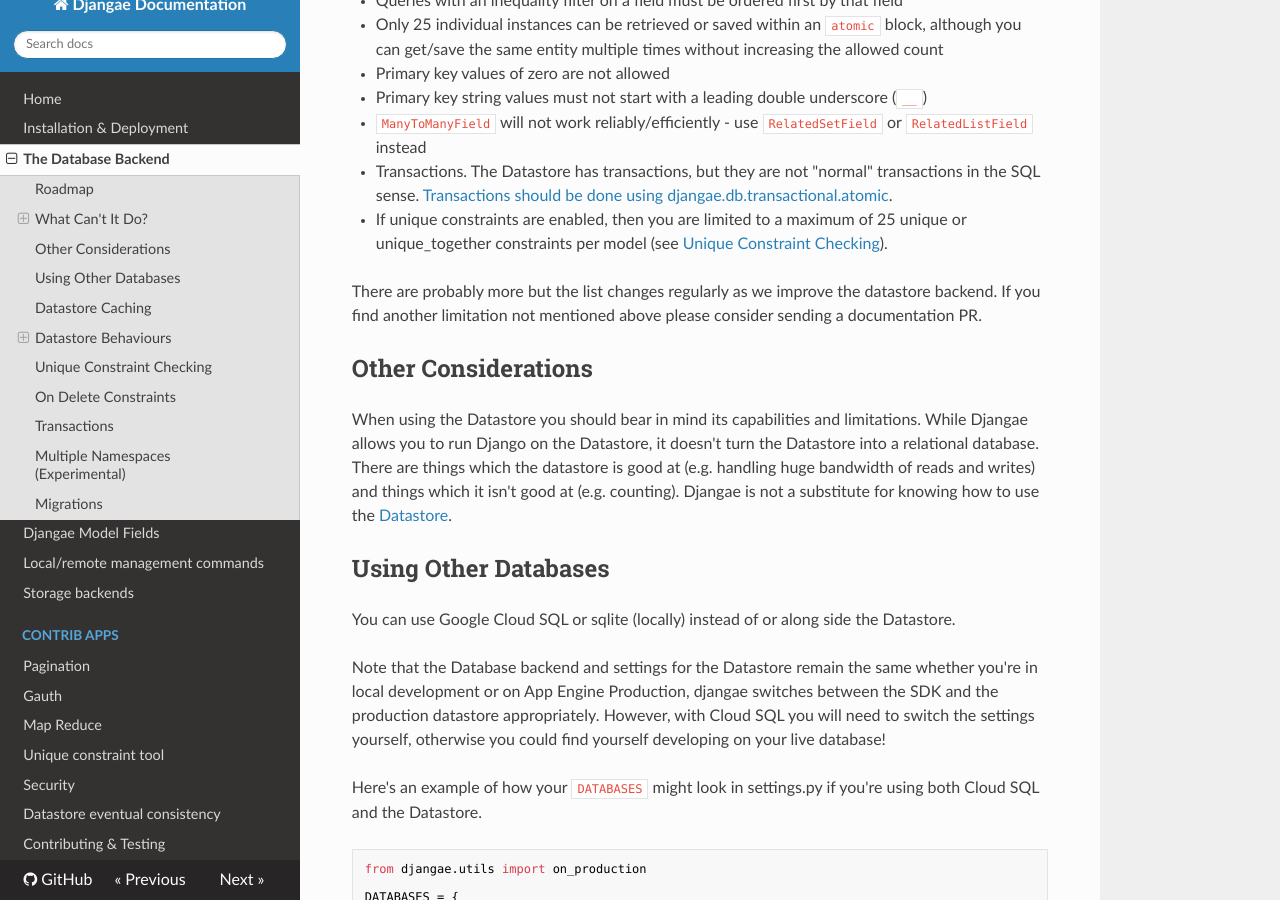
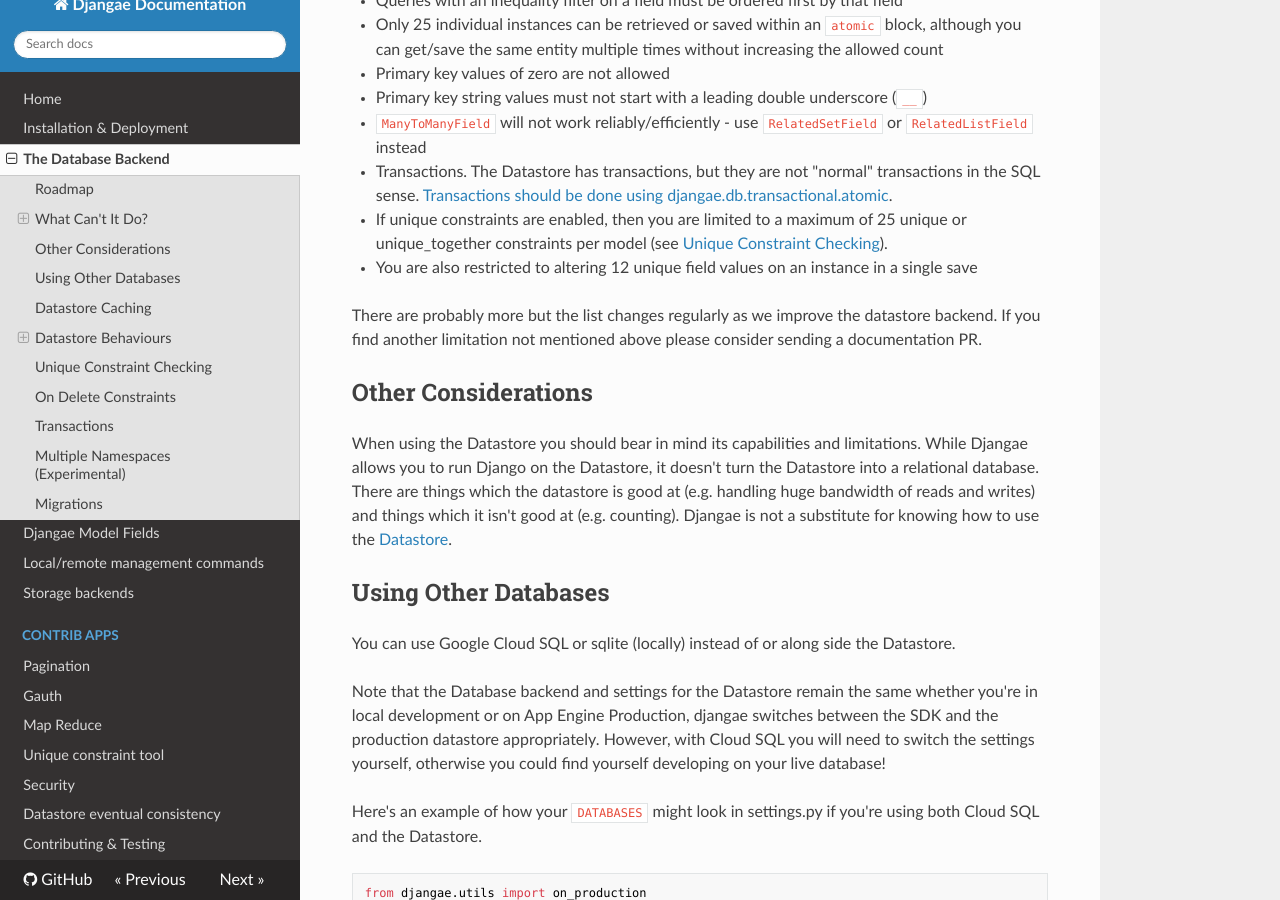
Before and after one commit to wittfabian/djangae, an MkDocs documentation site: the page built from docs/db_backend.md, in a window 1280 px wide and 900 px high, scrolled down 1375 px. Built offline with MkDocs 1.6.1, drawn with Linux system fonts in a browser that asks for light colours; nearby versions of some CDN libraries; old or Windows-style settings are respelled for this version of MkDocs.

Commit message:
Update docs

```diff
--- a/docs/db_backend.md
+++ b/docs/db_backend.md
@@ -50,6 +50,7 @@
  - Transactions.  The Datastore has transactions, but they are not "normal" transactions in the SQL sense. [Transactions
   should be done using djangae.db.transactional.atomic](db_backend.md#transactions).
 - If unique constraints are enabled, then you are limited to a maximum of 25 unique or unique_together constraints per model (see [Unique Constraint Checking](#unique-constraint-checking)).
+- You are also restricted to altering 12 unique field values on an instance in a single save
 
 There are probably more but the list changes regularly as we improve the datastore backend. If you find another limitation not
 mentioned above please consider sending a documentation PR.
```
